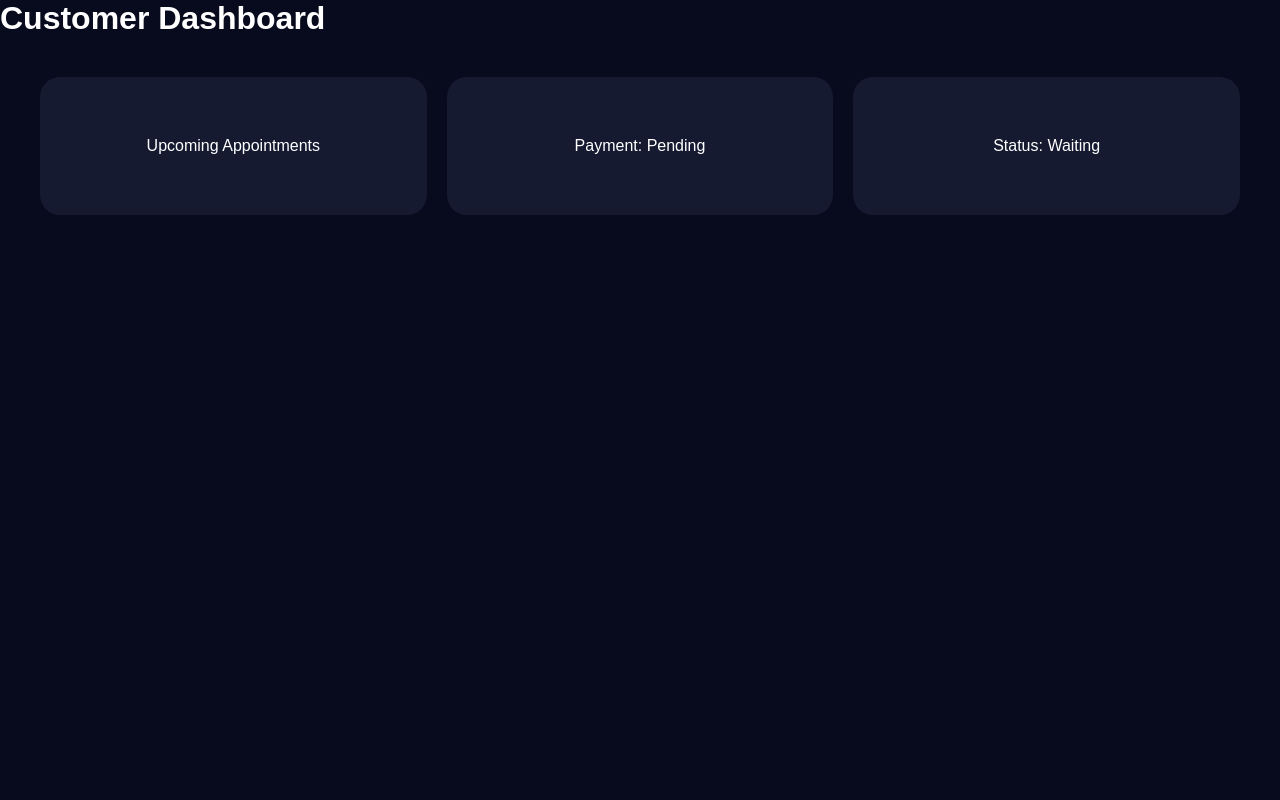
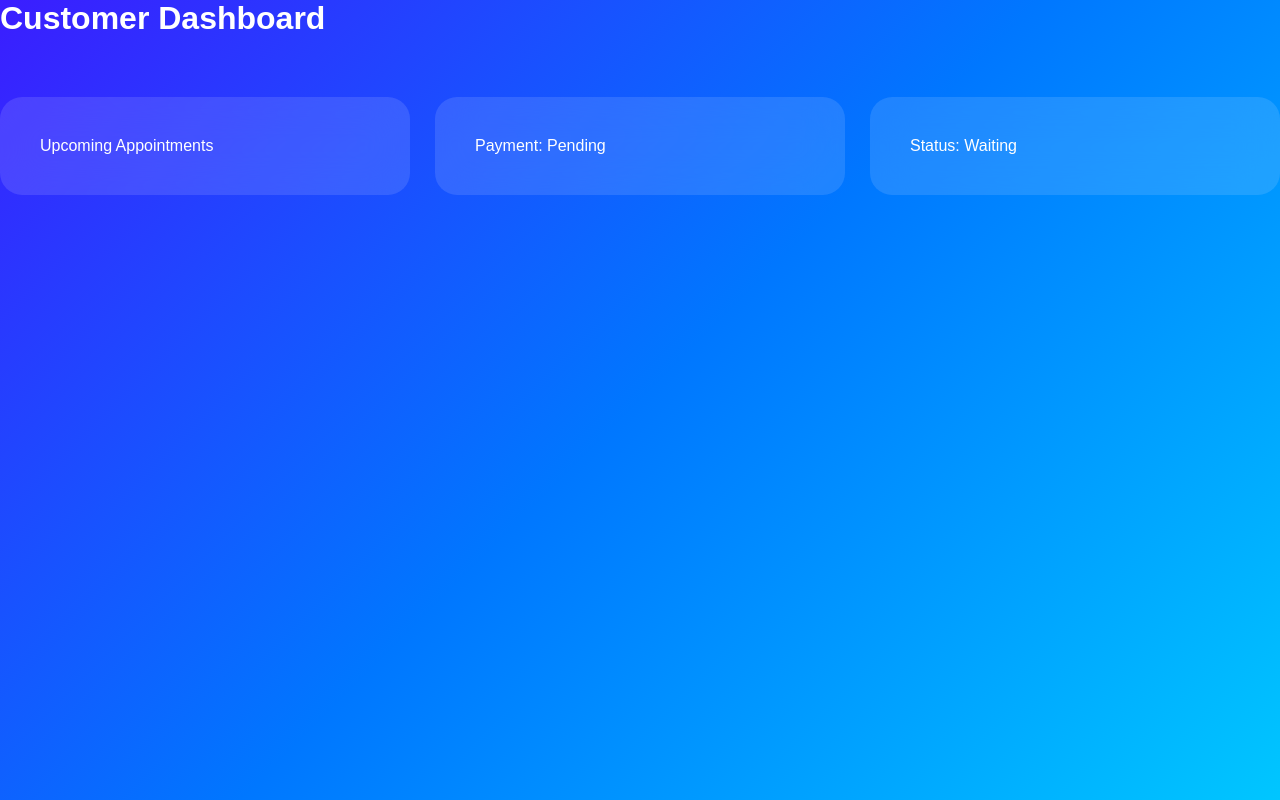
Before and after one commit to sowmiyasann/peplum-home-services, a Django app: page /dashboard/ in a window 1280 px wide. Run offline with Django 4.2, Linux system fonts and the light colour scheme.

Commit message:
Update style.css

```diff
--- a/static/css/style.css
+++ b/static/css/style.css
@@ -1,193 +1,139 @@
 *{
-
 margin:0;
-
 padding:0;
-
 box-sizing:border-box;
-
+font-family:Poppins,sans-serif;
 }
 
+body{
+background:
+linear-gradient(
+135deg,
+#3b1dff,
+#0077ff,
+#00c6ff
+);
 
-body{
-
-background:#070b1d;
-
+min-height:100vh;
 color:white;
-
-font-family:Arial;
-
 }
 
-
-header{
-
-display:flex;
-
-justify-content:space-between;
-
-padding:25px;
-
-background:
-
-linear-gradient(
-90deg,
-#6d42ff,
-#1c84ff
-);
-
+.dashboard-page{
+padding:30px;
 }
 
-
-nav{
-
+.navbar{
 display:flex;
-
-gap:20px;
-
+justify-content:space-between;
 align-items:center;
 
+padding:20px;
+
+background:rgba(255,255,255,.08);
+
+backdrop-filter:blur(15px);
+
+border-radius:18px;
 }
 
+.logo{
+font-size:24px;
+font-weight:700;
+}
 
-button{
-
-padding:12px;
+.profile-btn{
 
 border:none;
 
-border-radius:30px;
+padding:12px 22px;
+
+border-radius:12px;
+
+background:white;
+
+color:#3b1dff;
+
+font-weight:600;
 
 cursor:pointer;
 
 }
 
-
 .hero{
 
-height:70vh;
+text-align:center;
 
-display:flex;
-
-flex-direction:column;
-
-justify-content:center;
-
-align-items:center;
-
-gap:20px;
+margin-top:70px;
 
 }
 
-
 .hero h1{
 
-font-size:60px;
+font-size:52px;
+
+margin-bottom:15px;
 
 }
 
+.hero p{
 
-.cards{
+font-size:18px;
+
+opacity:.9;
+
+}
+
+.dashboard{
+
+margin-top:60px;
 
 display:grid;
 
 grid-template-columns:
 repeat(
-5,
-1fr
+auto-fit,
+minmax(250px,1fr)
 );
 
-gap:20px;
+gap:25px;
+
+}
+
+.box{
 
 padding:40px;
 
-}
+border-radius:22px;
 
+background:
+rgba(255,255,255,.12);
 
-.card{
+backdrop-filter:
+blur(20px);
 
-background:#151a31;
+transition:.3s;
 
-padding:20px;
-
-border-radius:20px;
+cursor:pointer;
 
 }
 
+.box:hover{
 
-.card img{
-
-width:100%;
-
-height:220px;
-
-border-radius:15px;
-
-}
-.auth{
-
-width:500px;
-
-margin:80px auto;
-
-background:#151a31;
-
-padding:40px;
-
-border-radius:20px;
+transform:
+translateY(-10px);
 
 }
 
+.box h2{
 
-.auth form{
+margin-bottom:15px;
 
-display:flex;
-
-flex-direction:column;
-
-gap:20px;
+font-size:28px;
 
 }
 
+.box span{
 
-input,
-select{
-
-padding:14px;
-
-border:none;
-
-border-radius:10px;
+opacity:.8;
 
 }
-
-
-.dashboard{
-
-display:grid;
-
-grid-template-columns:
-
-repeat(
-3,
-1fr
-);
-
-gap:20px;
-
-padding:40px;
-
-}
-
-
-.box{
-
-background:#151a31;
-
-padding:60px;
-
-border-radius:20px;
-
-text-align:center;
-
-}
```
